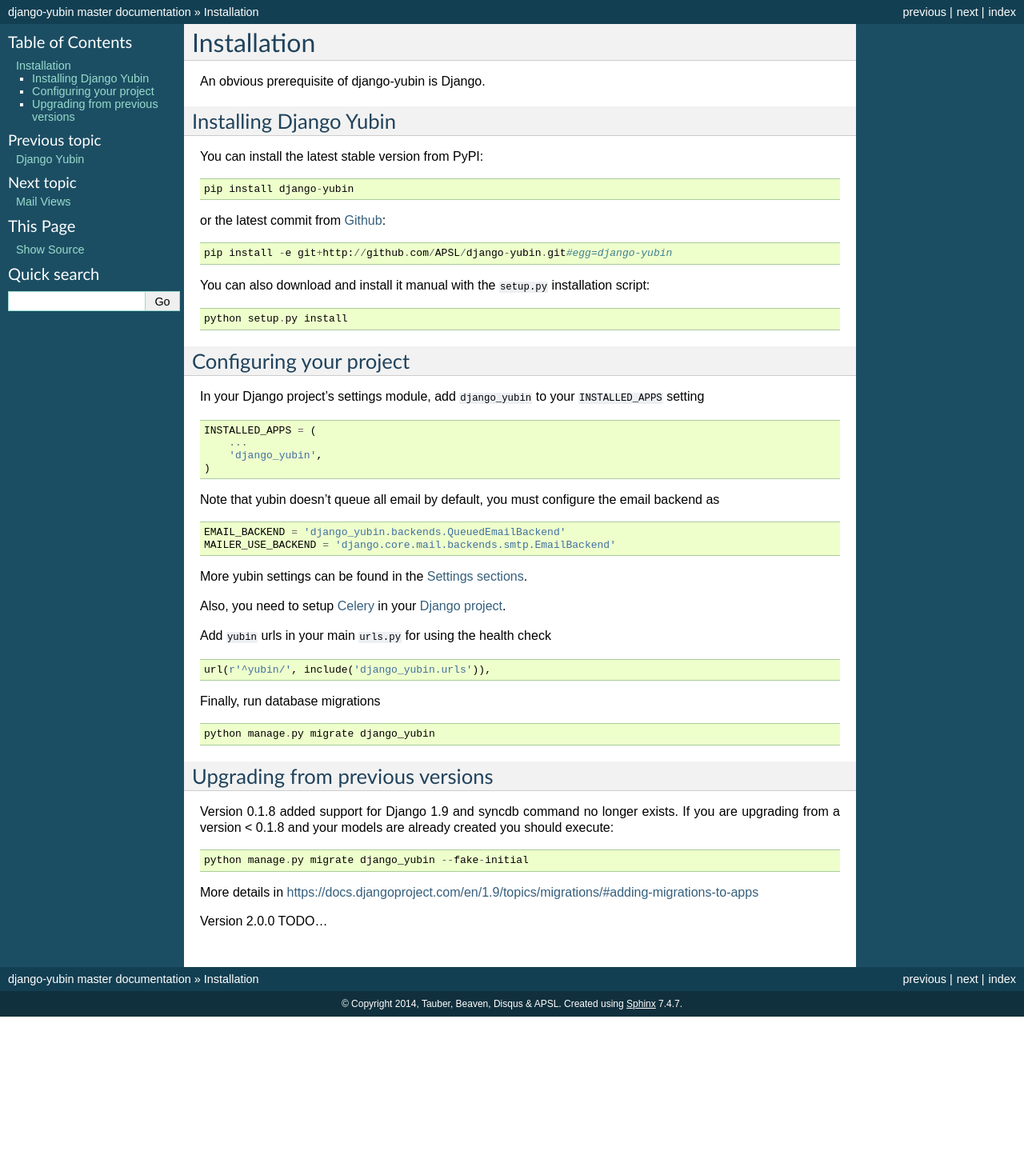
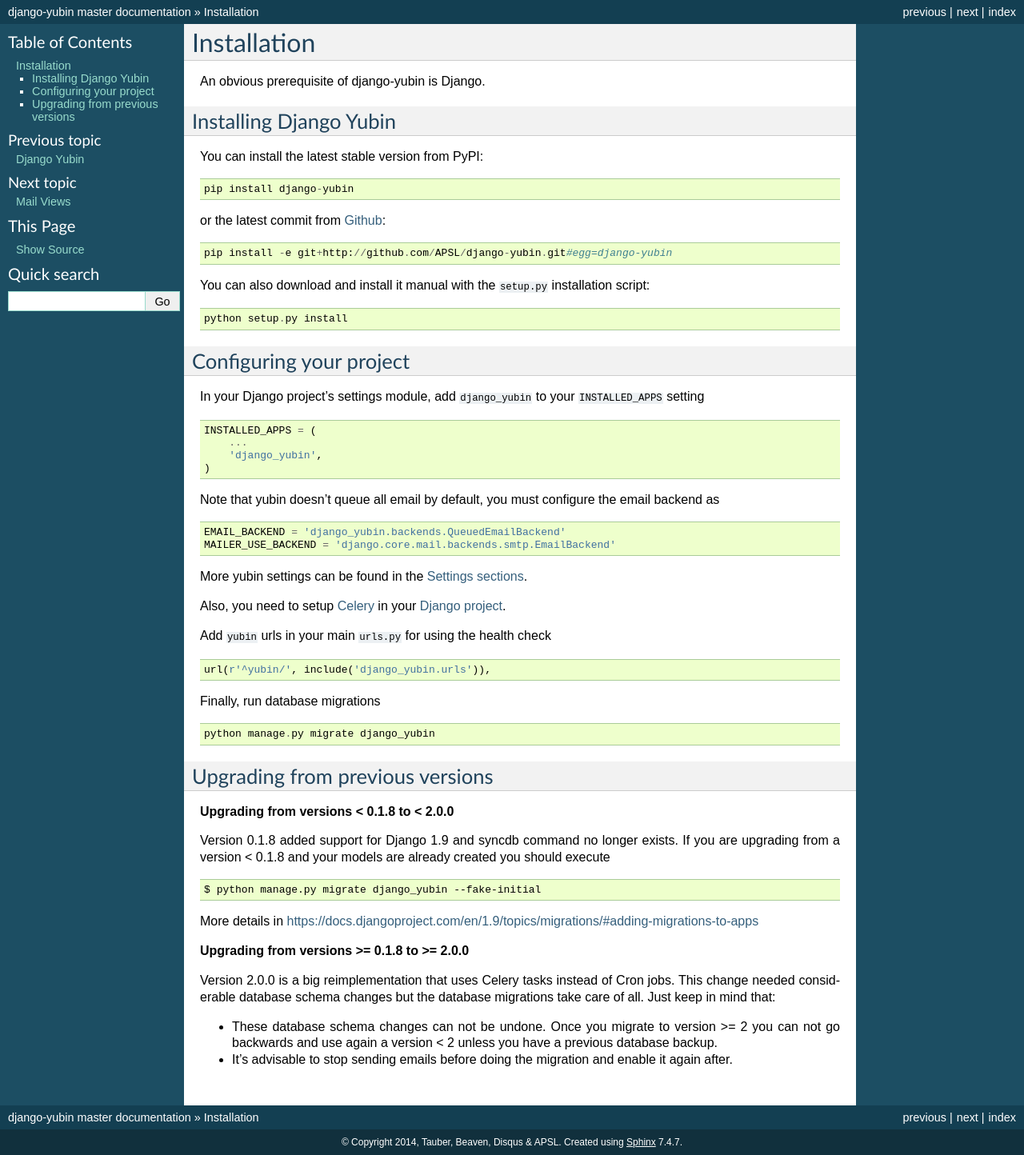
Before and after one commit to APSL/django-yubin, a Sphinx documentation site: the page built from docs/install.rst, in a window 1280 px wide. Shown: the whole page at 80% size. Built offline with Sphinx 7.4.7, drawn with Linux system fonts in a browser that asks for light colours; before the commit the page ends 1271 px from its top, so only the background shows below that.

Commit message:
Update "Upgrading from previous versions" docs

```diff
--- a/docs/install.rst
+++ b/docs/install.rst
@@ -57,12 +57,23 @@ Finally, run database migrations
 Upgrading from previous versions
 --------------------------------
 
+**Upgrading from versions < 0.1.8 to < 2.0.0**
+
 Version 0.1.8 added support for Django 1.9 and syncdb command no longer exists. If you are
-upgrading from a version < 0.1.8 and your models are already created you should execute::
+upgrading from a version < 0.1.8 and your models are already created you should execute
 
-    python manage.py migrate django_yubin --fake-initial
+.. code:: bash
+
+    $ python manage.py migrate django_yubin --fake-initial
 
 More details in https://docs.djangoproject.com/en/1.9/topics/migrations/#adding-migrations-to-apps
 
 
-Version 2.0.0 TODO...
+**Upgrading from versions >= 0.1.8 to >= 2.0.0**
+
+Version 2.0.0 is a big reimplementation that uses Celery tasks instead of Cron jobs. This change
+needed considerable database schema changes but the database migrations take care of all. Just keep
+in mind that:
+
+* These database schema changes can not be undone. Once you migrate to version >= 2 you can not go backwards and use again a version < 2 unless you have a previous database backup.
+* It's advisable to stop sending emails before doing the migration and enable it again after.
```
